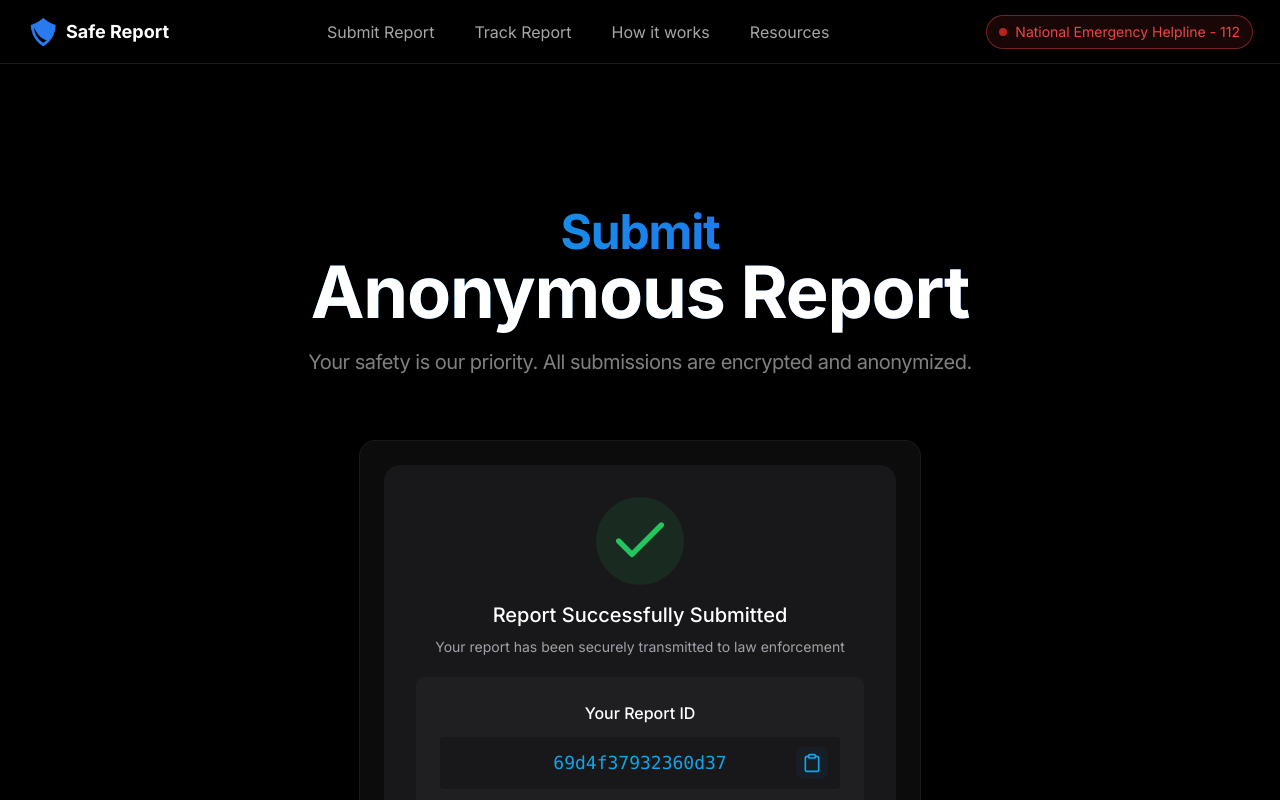
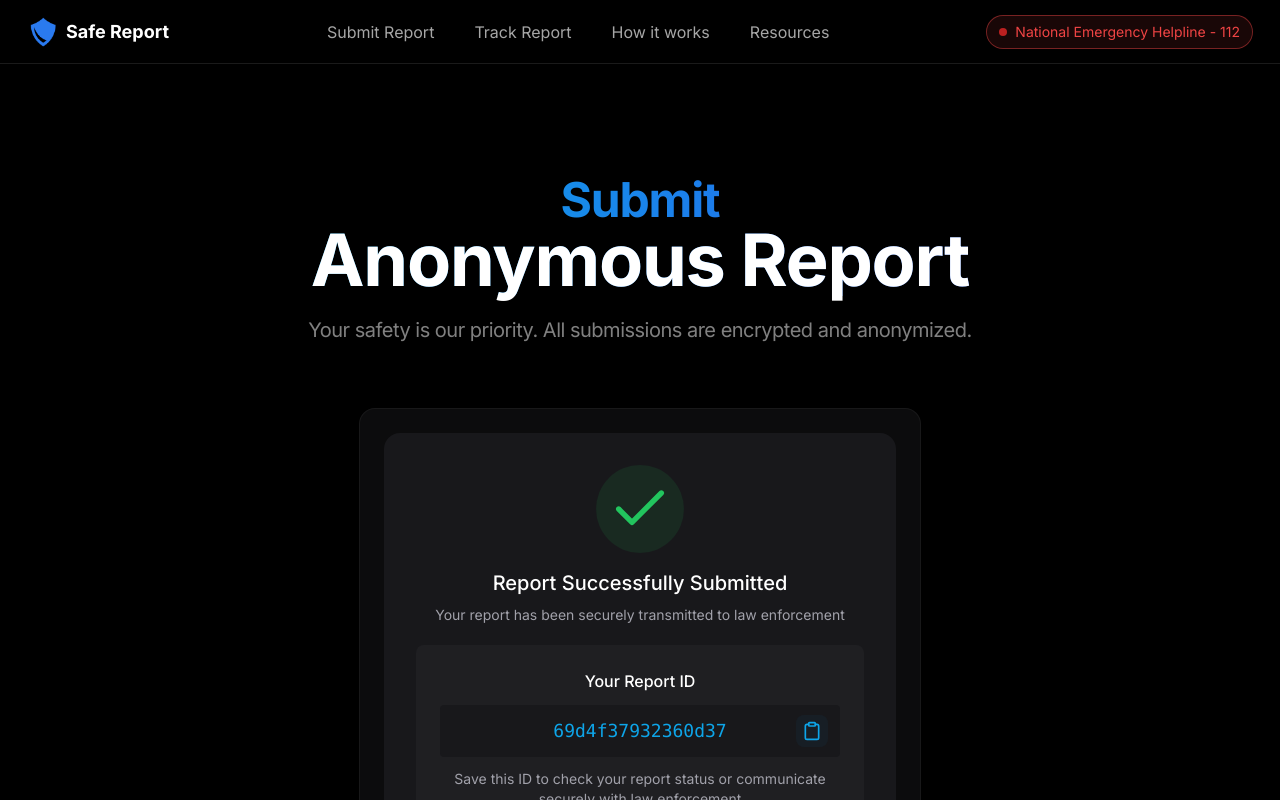
Before and after one commit to 10xshivam/ReportNow, a Next.js app: page /submit-report in a window 1280 px wide. Shown: the top 800 px of the page. Built offline with nearby package versions, Linux system fonts and the light colour scheme.

Commit message:
style: adjust padding in SubmitReport component for improved layout

```diff
--- a/src/app/submit-report/page.tsx
+++ b/src/app/submit-report/page.tsx
@@ -2,7 +2,7 @@ import ReportWizard from "@/components/report/ReportWizard";
 
 export default function SubmitReport() {
   return (
-    <div className="w-full min-h-screen flex flex-col items-center py-52">
+    <div className="w-full min-h-screen flex flex-col items-center py-44">
       <div className="flex flex-col items-center justify-center">
         <h2 className="text-5xl font-bold tracking-tight text-center bg-gradient-to-r from-sky-500 to-blue-600 bg-clip-text text-transparent">
           Submit
```
